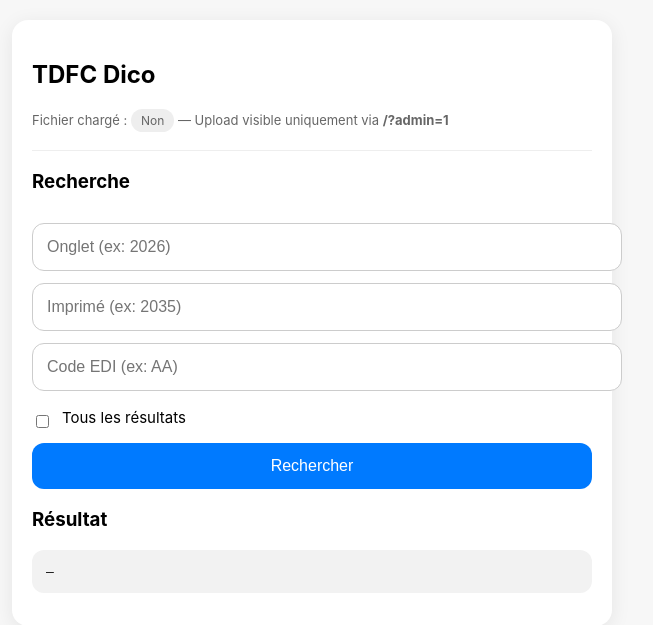
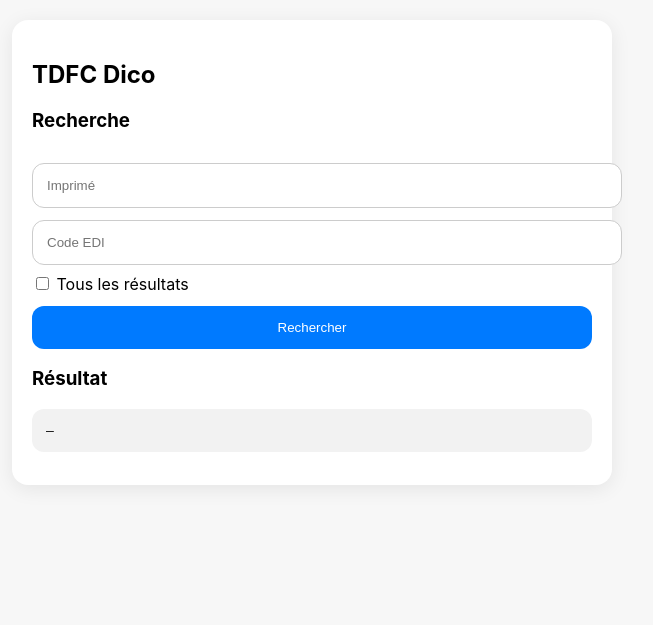
Before and after one commit to trendysoft451/tdfc-web, a FastAPI app: page / in a window 1280 px wide. Shown: the top 625 px of the page, without its empty margins (328-981 px from the left). Run offline with FastAPI, Linux system fonts and the light colour scheme.

Commit message:
Update index.html

```diff
--- a/templates/index.html
+++ b/templates/index.html
@@ -1,29 +1,20 @@
 <!doctype html>
 <html lang="fr">
 <head>
-  <meta charset="utf-8" />
-  <meta name="viewport" content="width=device-width, initial-scale=1, viewport-fit=cover" />
-
+  <meta charset="utf-8">
+  <meta name="viewport" content="width=device-width, initial-scale=1, viewport-fit=cover">
   <title>TDFC Dico</title>
 
-  <!-- Apple PWA Support -->
   <meta name="apple-mobile-web-app-capable" content="yes">
-  <meta name="apple-mobile-web-app-status-bar-style" content="default">
   <meta name="apple-mobile-web-app-title" content="TDFC Dico">
   <link rel="apple-touch-icon" href="/static/icon.png">
-  <link rel="icon" type="image/png" href="/static/icon.png">
 
   <style>
-    body { font-family: -apple-system, system-ui, sans-serif; margin: 20px; background: #f7f7f7; }
-    .card { max-width: 560px; margin: 0 auto; padding: 20px; background: #fff; border-radius: 16px; box-shadow: 0 4px 20px rgba(0,0,0,0.08); }
-    input, button { width: 100%; padding: 14px; margin-top: 12px; font-size: 16px; border-radius: 12px; border: 1px solid #ccc; }
-    button { background: #007aff; color: #fff; border: none; cursor: pointer; }
-    button:active { opacity: 0.85; }
-    label { display: flex; align-items: center; gap: 10px; margin-top: 12px; font-size: 15px; }
-    pre { white-space: pre-wrap; word-wrap: break-word; background: #f2f2f2; padding: 14px; border-radius: 12px; margin-top: 14px; }
-    .hr { height: 1px; background: #eee; margin: 18px 0; }
-    .hint { color:#666; font-size: 13px; margin-top: 8px; }
-    .badge { display:inline-block; padding: 4px 10px; border-radius: 999px; background:#eee; font-size: 12px; }
+    body { font-family:-apple-system,system-ui; margin:20px; background:#f7f7f7;}
+    .card { max-width:560px; margin:auto; padding:20px; background:#fff; border-radius:16px; box-shadow:0 4px 20px rgba(0,0,0,0.08);}
+    input,button { width:100%; padding:14px; margin-top:12px; border-radius:12px; border:1px solid #ccc;}
+    button { background:#007aff; color:#fff; border:none;}
+    pre { background:#f2f2f2; padding:14px; border-radius:12px;}
   </style>
 </head>
 
@@ -31,38 +22,20 @@
 <div class="card">
   <h2>TDFC Dico</h2>
 
-    <div class="hint">
-      Fichier chargé :
-      {% if has_file %}
-        <span class="badge">Oui</span>
-      {% else %}
-        <span class="badge">Non</span>
-      {% endif %}
-      — Upload visible uniquement via <b>/?admin=1</b>
-    </div>
-
   {% if is_admin_ui %}
-      <div class="hr"></div>
-      <h3>Admin (upload)</h3>
-      <div class="hint">Cette section est visible car tu es sur <b>/?admin=1</b>.</div>
-
-      <input id="adminKey" placeholder="Clé admin (TDFC_ADMIN_KEY)" />
-      <input id="sheetUpload" value="{{ sheet_default }}" placeholder="Onglet (ex: 2026)" />
-      <input id="file" type="file" accept=".xlsx" />
-      <button onclick="upload()">Uploader & indexer</button>
+    <h3>Admin</h3>
+    <input id="adminKey" placeholder="Clé admin">
+    <input type="file" id="file" accept=".xlsx">
+    <button onclick="upload()">Uploader</button>
     <pre id="uploadOut">—</pre>
   {% endif %}
 
-    <div class="hr"></div>
-
   <h3>Recherche</h3>
-    <input id="sheet" value="{{ sheet_default }}" placeholder="Onglet (ex: 2026)" />
-    <input id="imprime" placeholder="Imprimé (ex: 2035)" />
-    <input id="codeedi" placeholder="Code EDI (ex: AA)" />
+  <input id="imprime" placeholder="Imprimé">
+  <input id="codeedi" placeholder="Code EDI">
 
   <label>
-      <input id="all" type="checkbox" style="width:auto;">
-      Tous les résultats
+    <input id="all" type="checkbox" style="width:auto;"> Tous les résultats
   </label>
 
   <button onclick="lookup()">Rechercher</button>
@@ -72,53 +45,32 @@
 </div>
 
 <script>
-    async function upload() {
-      const f = document.getElementById("file").files[0];
-      const key = document.getElementById("adminKey").value.trim();
-      const sheet = (document.getElementById("sheetUpload").value.trim() || "2026");
-      const box = document.getElementById("uploadOut");
+async function upload(){
+  const f=document.getElementById("file").files[0];
+  const key=document.getElementById("adminKey").value;
+  const fd=new FormData();
+  fd.append("file",f);
 
-      if (!f) { box.textContent = "Choisis un fichier .xlsx"; return; }
+  const res=await fetch("/upload?key="+encodeURIComponent(key),{method:"POST",body:fd});
+  if(res.ok){ location.href="/"; }
+}
 
-      const fd = new FormData();
-      fd.append("file", f);
+async function lookup(){
+  const imprime=document.getElementById("imprime").value;
+  const codeedi=document.getElementById("codeedi").value;
+  const all=document.getElementById("all").checked;
 
-      box.textContent = "Upload en cours…";
+  const qs=new URLSearchParams({imprime,codeedi,all});
+  const res=await fetch("/lookup?"+qs.toString());
+  const data=await res.json();
 
-      const url = "/upload?sheet=" + encodeURIComponent(sheet) + "&key=" + encodeURIComponent(key);
-      const res = await fetch(url, { method: "POST", body: fd });
-      const data = await res.json();
-
-      if (!res.ok) {
-        box.textContent = (data.detail || "Erreur");
+  if(!data.found){
+    document.getElementById("out").textContent="Non trouvé";
     return;
   }
 
-      box.textContent = "OK — indexation terminée. Redirection…";
-      setTimeout(() => location.href = "/", 600);  // cache l’upload après succès
-    }
-
-    async function lookup() {
-      const sheet = (document.getElementById("sheet").value.trim() || "2026");
-      const imprime = document.getElementById("imprime").value.trim();
-      const codeedi = document.getElementById("codeedi").value.trim();
-      const all = document.getElementById("all").checked;
-
-      const out = document.getElementById("out");
-
-      if (!imprime || !codeedi) {
-        out.textContent = "Veuillez renseigner Imprimé et Code EDI.";
-        return;
-      }
-
-      const qs = new URLSearchParams({ sheet, imprime, codeedi, all: String(all) });
-      const res = await fetch("/lookup?" + qs.toString());
-      const data = await res.json();
-
-      if (!res.ok) { out.textContent = (data.detail || "Erreur serveur"); return; }
-      if (!data.found) { out.textContent = "Non trouvé"; return; }
-
-      out.textContent = data.libelle ? data.libelle : (data.libelles || []).join("\\n");
+  document.getElementById("out").textContent=
+    data.libelle || (data.libelles||[]).join("\\n");
 }
 </script>
 </body>
```
Lines whose indentation alone changed are shown as unchanged.
